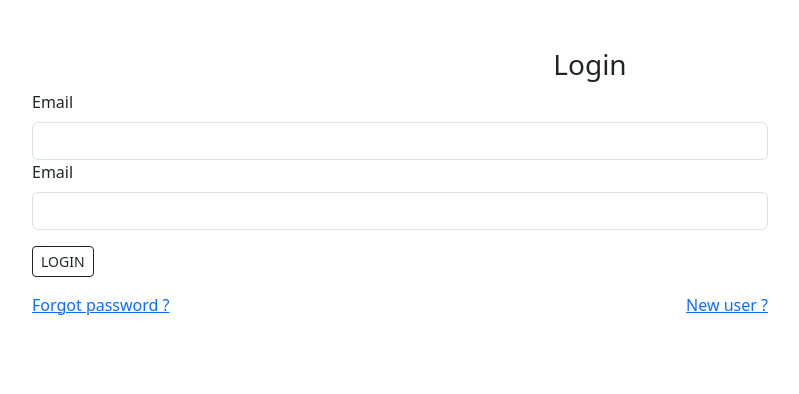
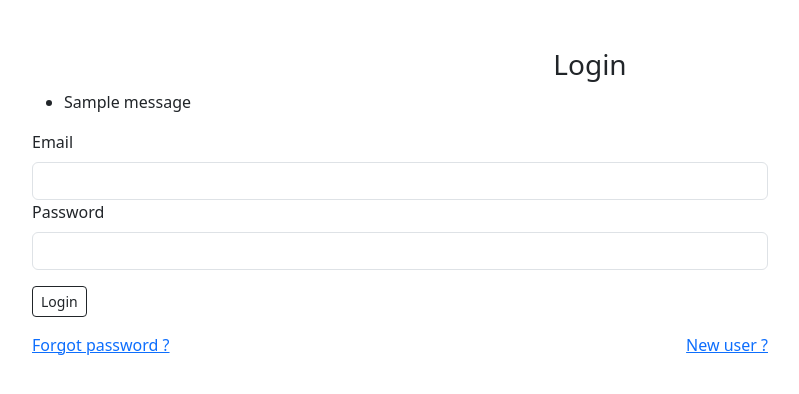
Before and after one commit to teamamracoder/sagar-services, a Flask app: page /login in a window 1280 px wide. Shown: the top 394 px of the page, without its empty margins (50-849 px from the left). Run offline with Flask 3, Linux system fonts and the light colour scheme; tables that the repository leaves empty hold one stand-in row (values such as "Sample post"); one stand-in notice (Sample message) is shown; some libraries are stand-ins or nearby versions.

Commit message:
auth-added

```diff
--- a/app/__init__.py
+++ b/app/__init__.py
@@ -4,6 +4,7 @@ from flask_migrate import Migrate
 from config import Config
 from db import db
 from .routes import register_blueprints
+from .auth import init_auth
 
 
 def create_app():
@@ -18,5 +19,6 @@ def create_app():
         db.create_all()
 
     register_blueprints(app)
+    init_auth(app)
 
     return app
--- a/app/controllers/auth_controller.py
+++ b/app/controllers/auth_controller.py
@@ -1,13 +1,34 @@
-from flask import render_template
+from flask import render_template, request, redirect, url_for, flash
+
+from app.forms import LoginForm
+from app.services import UserService
+from app.auth import login, logout
+
+user_service = UserService()
 
 
 class AuthController:
 
     def login(self):
-        return render_template("auth/login.html")
+        form = LoginForm()
+        if form.validate_on_submit():
+            user = user_service.get_user_by_email_and_password(
+                form.email.data, form.password.data
+            )
+            if user:
+                login(user)
+                next_page = request.args.get("next")
+                return redirect(next_page or url_for("home.index"))
+            else:
+                flash("Invalid username or password", "error")
+        return render_template("auth/login.html", form=form)
 
     def signup(self):
         return render_template("auth/signup.html")
 
     def reset_password(self):
         return render_template("auth/reset_password.html")
+
+    def logout(self):
+        logout()
+        return redirect(url_for("home.index"))
--- a/app/controllers/error_controller.py
+++ b/app/controllers/error_controller.py
@@ -8,3 +8,6 @@ class ErrorController:
 
     def something_went_wrong(self):
         return render_template("error/something_went_wrong.html")
+
+    def unauthorized_access(self):
+        return render_template("error/unauthorized_access.html")
--- a/app/forms/__init__.py
+++ b/app/forms/__init__.py
@@ -1,3 +1,4 @@
 from .user_froms import CreateUserForm
 from .role_froms import CreateRoleForm
 from .category_froms import CreateCategoryForm
+from .auth_forms import LoginForm
--- /dev/null
+++ b/app/forms/auth_forms.py
@@ -0,0 +1,8 @@
+from flask_wtf import FlaskForm
+from wtforms import StringField, PasswordField
+from wtforms.validators import DataRequired, Email
+
+
+class LoginForm(FlaskForm):
+    email = StringField("Email", validators=[DataRequired(), Email()])
+    password = PasswordField("Password", validators=[DataRequired()])
--- a/app/routes/auth_routes.py
+++ b/app/routes/auth_routes.py
@@ -2,18 +2,25 @@ from flask import Blueprint
 
 from app.controllers import AuthController
 
-auth_bp = Blueprint("auth_bp", __name__)
+auth_bp = Blueprint("auth", __name__)
 auth_controller = AuthController()
 
 
-@auth_bp.route("/login")
+@auth_bp.route("/login", methods=["GET", "POST"])
 def login():
     return auth_controller.login()
+
 
 @auth_bp.route("/signup")
 def signup():
     return auth_controller.signup()
 
+
 @auth_bp.route("/reset-password")
 def reset_password():
     return auth_controller.reset_password()
+
+
+@auth_bp.route("/logout")
+def logout():
+    return auth_controller.logout()
--- a/app/routes/error_routes.py
+++ b/app/routes/error_routes.py
@@ -14,3 +14,8 @@ def page_not_found(path):
 @error_bp.route("/something-went-wrong")
 def something_went_wrong():
     return error_controller.something_went_wrong()
+
+
+@error_bp.route("/unauthorized-access")
+def unauthorized_access():
+    return error_controller.unauthorized_access()
--- a/app/routes/home_routes.py
+++ b/app/routes/home_routes.py
@@ -1,11 +1,13 @@
 from flask import Blueprint
+from flask_login import login_required
 
 from app.controllers import HomeController
 
-home_bp = Blueprint("home_bp", __name__)
+home_bp = Blueprint("home", __name__)
 home_controller = HomeController()
 
 
 @home_bp.route("/")
+@login_required
 def index():
     return home_controller.homepage()
--- a/app/services/user_service.py
+++ b/app/services/user_service.py
@@ -11,3 +11,9 @@ class UserService:
 
     def get(self):
         return UserModel.query.all()
+
+    def get_by_id(self, id):
+        return UserModel.query.get(id)
+
+    def get_user_by_email_and_password(self, email, password):
+        return UserModel.query.filter_by(email=email, password=password).first()
--- a/app/templates/auth/login.html
+++ b/app/templates/auth/login.html
@@ -6,22 +6,38 @@
 
 <div class="container">
     <h3 class="text-center mt-5">Login</h3>
-    <form action="">
+
+    {% with messages = get_flashed_messages() %}
+    {% if messages %}
+    <ul>
+        {% for message in messages %}
+        <li>{{ message }}</li>
+        {% endfor %}
+    </ul>
+    {% endif %}
+    {% endwith %}
+
+    {% if current_user.is_authenticated %}
+    Hi {{ current_user.name }}!
+    {% endif %}
+
+    <form method="POST" action="{{ url_for('auth.login') }}">
+        {{ form.csrf_token }}
         <div class="row">
             <div class="col-md-8">
-                <label for="email" class="form-label">Email</label>
-                <input type="email" id="email" class="form-control">
+                {{ form.email.label(class="form-label") }}
+                {{ form.email(class="form-control") }}
             </div>
             <div class="col-md-8">
-                <label for="password" class="form-label">Email</label>
-                <input type="password" id="password" class="form-control">
+                {{ form.password.label(class="form-label") }}
+                {{ form.password(class="form-control") }}
             </div>
             <div class="col-md-8 my-3">
-                <input type="submit" value="LOGIN" class="btn btn-outline-dark btn-sm">
+                <button type="submit" class="btn btn-outline-dark btn-sm">Login</button>
                 <div class="row my-3">
                     <div class="col">
-                        <a href="{{ url_for('auth_bp.reset_password') }}">Forgot password ?</a>
-                        <a href="{{ url_for('auth_bp.signup') }}" class="float-end">New user ?</a>
+                        <a href="{{ url_for('auth.reset_password') }}">Forgot password ?</a>
+                        <a href="{{ url_for('auth.signup') }}" class="float-end">New user ?</a>
                     </div>
                 </div>
             </div>
--- a/app/templates/customer/home.html
+++ b/app/templates/customer/home.html
@@ -8,6 +8,8 @@
 
     <h1 class="text-center my-5">WELCOME TO SAGAR SERVICES</h1>
 
+    <a href="{{ url_for('auth.logout') }}" class="btn btn-danger btn-sm">Logout</a>
+
 </div>
 
 {% endblock %}
```
Also changed, not shown: app/auth/__init__.py (+26 -1 lines), app/models/user_model.py (+6 -17 lines), app/templates/error/unauthorized_access.html (added, +13 -0 lines), README.md.
